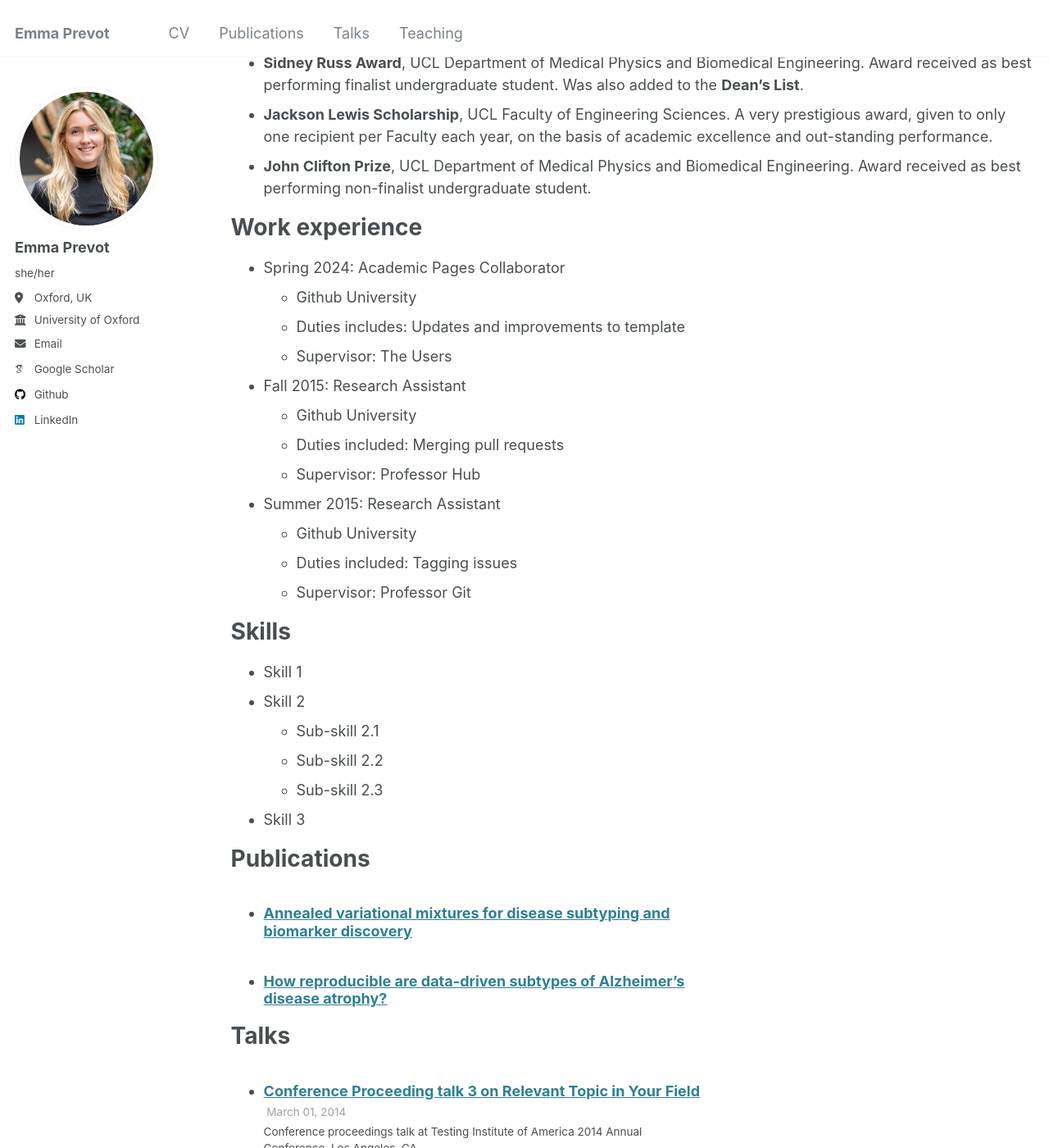
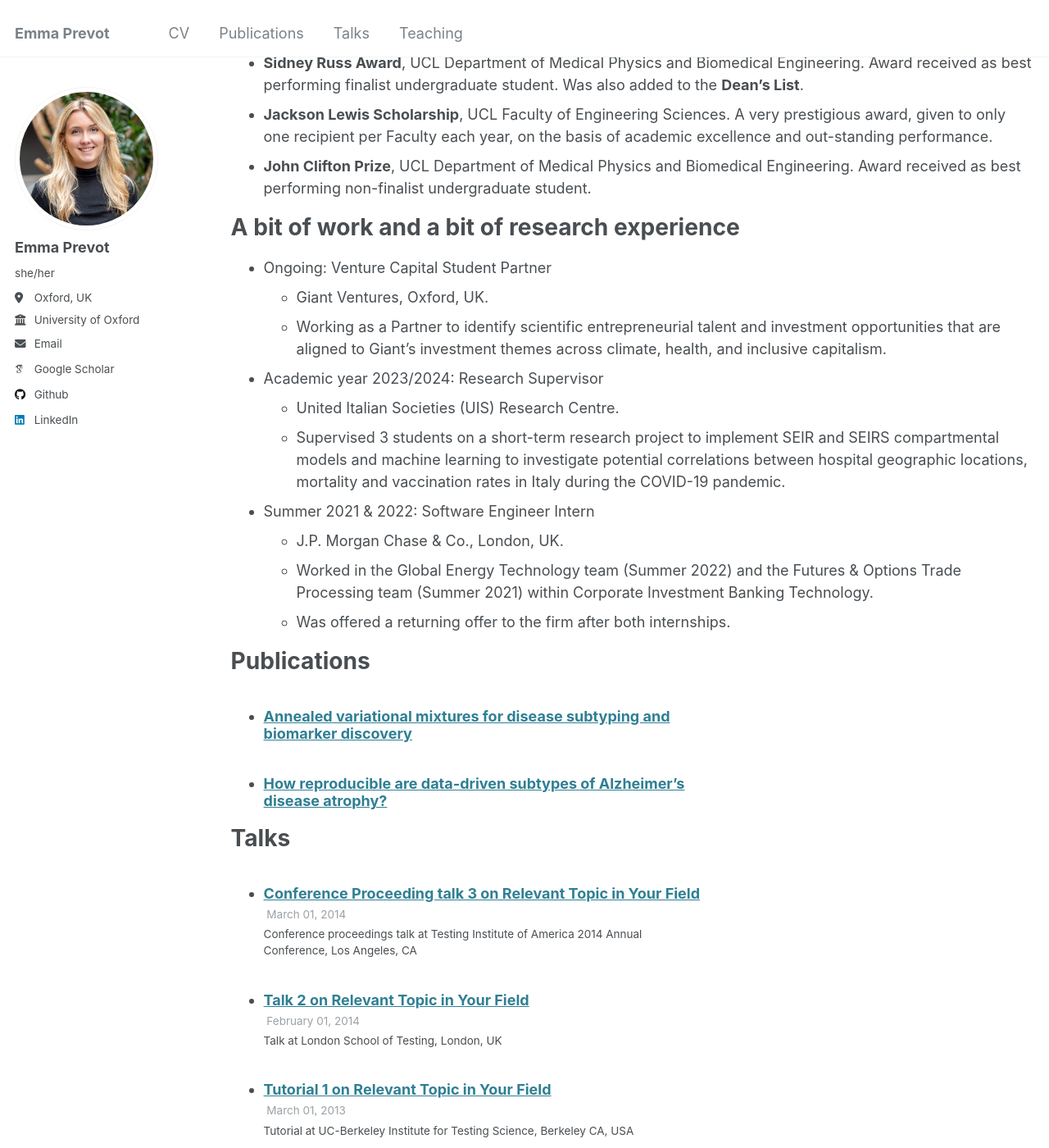
Before and after one commit to emmaprevot/emmaprevot.github.io, a Jekyll site: the page built from _pages/cv.md, in a window 1280 px wide and 1400 px high, scrolled down 486 px. Shown: the whole window at 82% size. Built offline with Jekyll 4.4.1, drawn with Linux system fonts in a browser that asks for light colours; some web fonts are replaced; some of the changed text lies outside the part shown.

Commit message:
Update cv.md

```diff
--- a/_pages/cv.md
+++ b/_pages/cv.md
@@ -25,31 +25,21 @@ Awards
 * **Jackson Lewis Scholarship**, UCL Faculty of Engineering Sciences. A very prestigious award, given to only one recipient per Faculty each year, on the basis of academic excellence and out-standing performance.
 * **John Clifton Prize**, UCL Department of Medical Physics and Biomedical Engineering. Award received as best performing non-finalist undergraduate student.
 
-Work experience
+A bit of work and a bit of research experience
 ======
-* Spring 2024: Academic Pages Collaborator
-  * Github University
-  * Duties includes: Updates and improvements to template
-  * Supervisor: The Users
+* Ongoing: Venture Capital Student Partner
+  * Giant Ventures, Oxford, UK.
+  * Working as a Partner to identify scientific entrepreneurial talent and investment opportunities that
+are aligned to Giant’s investment themes across climate, health, and inclusive capitalism.
 
-* Fall 2015: Research Assistant
-  * Github University
-  * Duties included: Merging pull requests
-  * Supervisor: Professor Hub
+* Academic year 2023/2024: Research Supervisor
+  * United Italian Societies (UIS) Research Centre.
+  * Supervised 3 students on a short-term research project to implement SEIR and SEIRS compartmental models and machine learning to investigate potential correlations between hospital geographic locations, mortality and vaccination rates in Italy during the COVID-19 pandemic.
 
-* Summer 2015: Research Assistant
-  * Github University
-  * Duties included: Tagging issues
-  * Supervisor: Professor Git
-
-Skills
-======
-* Skill 1
-* Skill 2
-  * Sub-skill 2.1
-  * Sub-skill 2.2
-  * Sub-skill 2.3
-* Skill 3
+* Summer 2021 & 2022: Software Engineer Intern
+  * J.P. Morgan Chase & Co., London, UK.
+  * Worked in the Global Energy Technology team (Summer 2022) and the Futures & Options Trade Processing team (Summer 2021) within Corporate Investment Banking Technology.
+  * Was offered a returning offer to the firm after both internships.
 
 Publications
 ======
```
Also changed, not shown: other parts of _pages/cv.md (+0 -4 lines).
